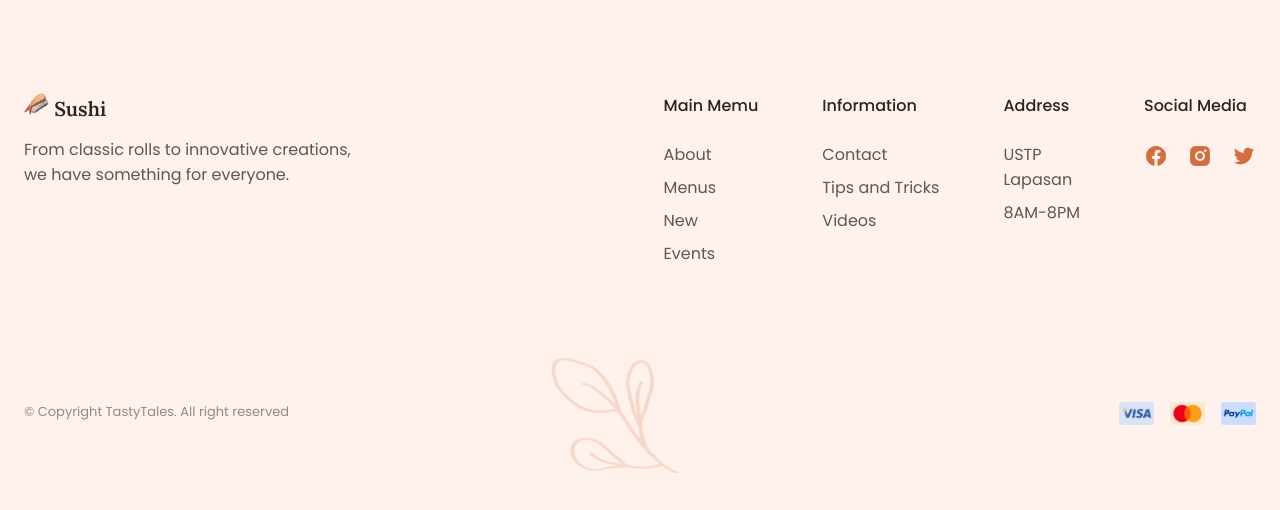
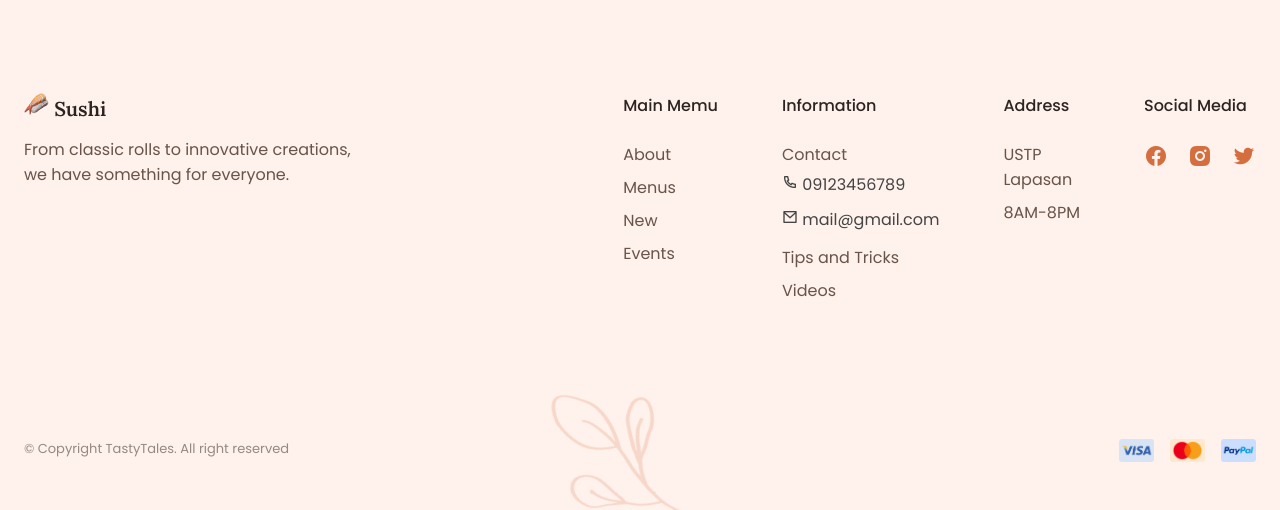
Before and after one commit to Nuffl3s/WebProject, a PHP site: page /html.html in a window 1280 px wide. Shown: the part 3245-3755 px from the top of the page. Before the commit the page ends 3718 px from the top, so only its background shows below. Run offline with PHP 8.4, Linux system fonts and the light colour scheme.

Commit message:
adding contact info in contact

```diff
--- a/css.css
+++ b/css.css
@@ -141,7 +141,12 @@ body.dark-theme{
 .dark-theme::-webkit-scrollbar-thumb:hover{
     background-color: hsl(19, 8%, 35%);
 }
-
+.dark-theme .footer__links li ul li {
+    margin: 0;
+    padding: 5px 0;
+    font-size: 14px;
+    color: #fff;
+  }
 
 /*=============== REUSABLE CSS CLASSES ===============*/
 .container {
@@ -693,6 +698,19 @@ body.dark-theme{
     font-size: var(--smaller-font-size);
     color: var(--text-color-light);
 }
+.footer__links li ul {
+    margin: 0;
+    padding: 0;
+    list-style: none;
+  }
+
+  /* Style the items in the sub-list */
+  .footer__links li ul li {
+    margin: 0;
+    padding: 5px 0;
+    font-size: 18px;
+    color: #444;
+  }
 /*=============== SCROLL BAR ===============*/
 ::-webkit-scrollbar{
     width: .6rem;
@@ -773,8 +791,17 @@ body.dark-theme{
     .newsletter__button{
         justify-content: center;
     }
+    .footer__links li ul li {
+        font-size: 7px;
+      }
     .footer__content{
         gap: 1.5rem;
+    }
+
+}
+@media screen and (min-width: 340px){
+    .footer__links li ul li {
+        font-size: 8px;
     }
 }
 /* For medium devices */
@@ -796,6 +823,10 @@ body.dark-theme{
         background-color: #fff;
         column-gap: .5rem;
     }
+    .footer__links li ul li {
+        font-size: 9px;
+      }
+
 }
 
 @media screen and (min-width: 767px){
@@ -828,6 +859,9 @@ body.dark-theme{
     .footer__content{
         grid-template-columns: repeat(4, max-content);
     }
+    .footer__links li ul li {
+        font-size: 10px;
+      }
 }
 /* For large devices */
 @media screen and (min-width: 1024px){
@@ -1002,6 +1036,9 @@ body.dark-theme{
     .footer__copy{
         order: -1;
     }
+    .footer__links li ul li {
+        font-size: 12px;
+      }
 
     .scrollup{
         right: 3rem;
@@ -1012,6 +1049,7 @@ body.dark-theme{
     .containter{
         margin-inline: auto;
     }
+
 }
 
 @media screen and (min-width: 1280px){
@@ -1053,6 +1091,9 @@ body.dark-theme{
         margin: 0 auto;
         width: 150px;
     }
+    .footer__links li ul li {
+        font-size: 16px;
+      }
 }
 
 @media screen and (min-width: 1520px){
--- a/html.html
+++ b/html.html
@@ -280,6 +280,13 @@
                         <ul class="footer__links">
                             <li>
                                 <a href="#" class="footer__link">Contact</a>
+                                <ul>
+                                    <li><i class="ri-phone-line"></i>
+                                        09123456789</li>
+                                    <li><i class="ri-mail-line"></i>
+                                        mail@gmail.com</li>
+
+                                </ul>
                             </li>
 
                             <li>
```
